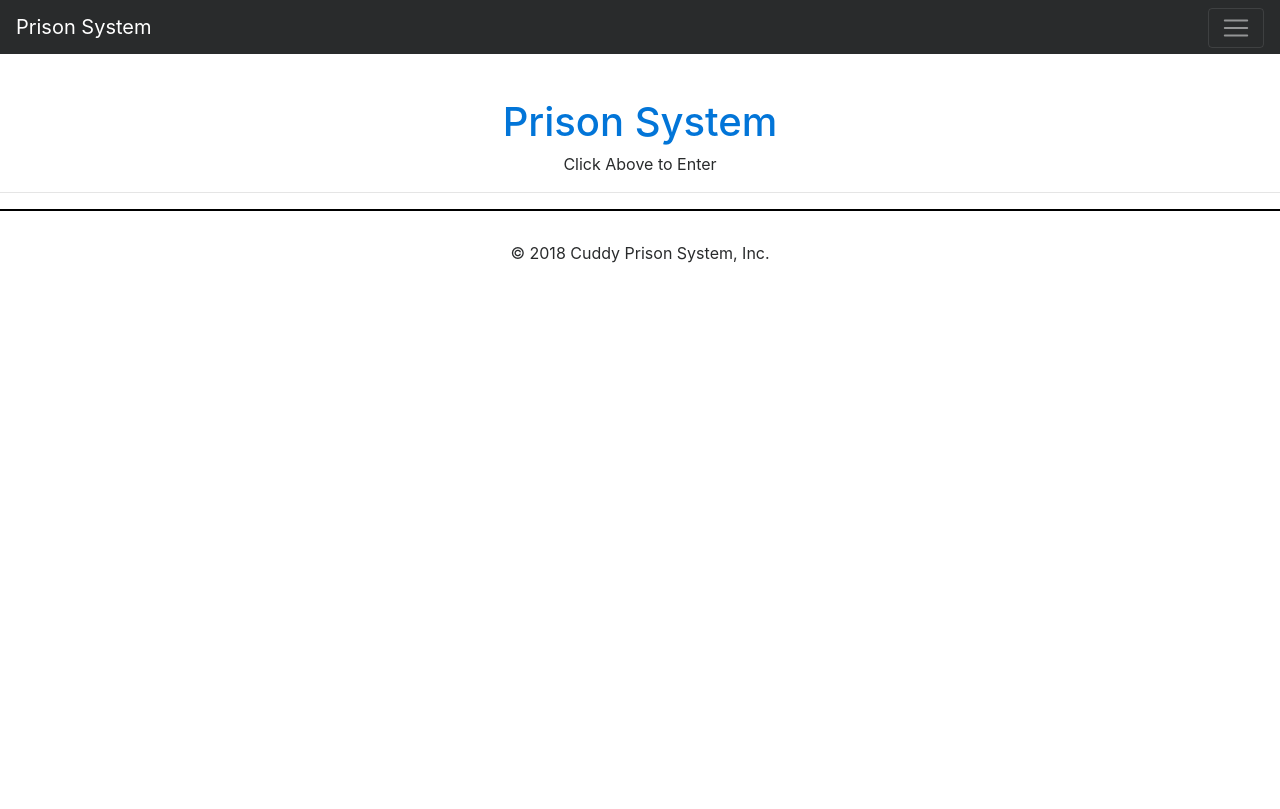
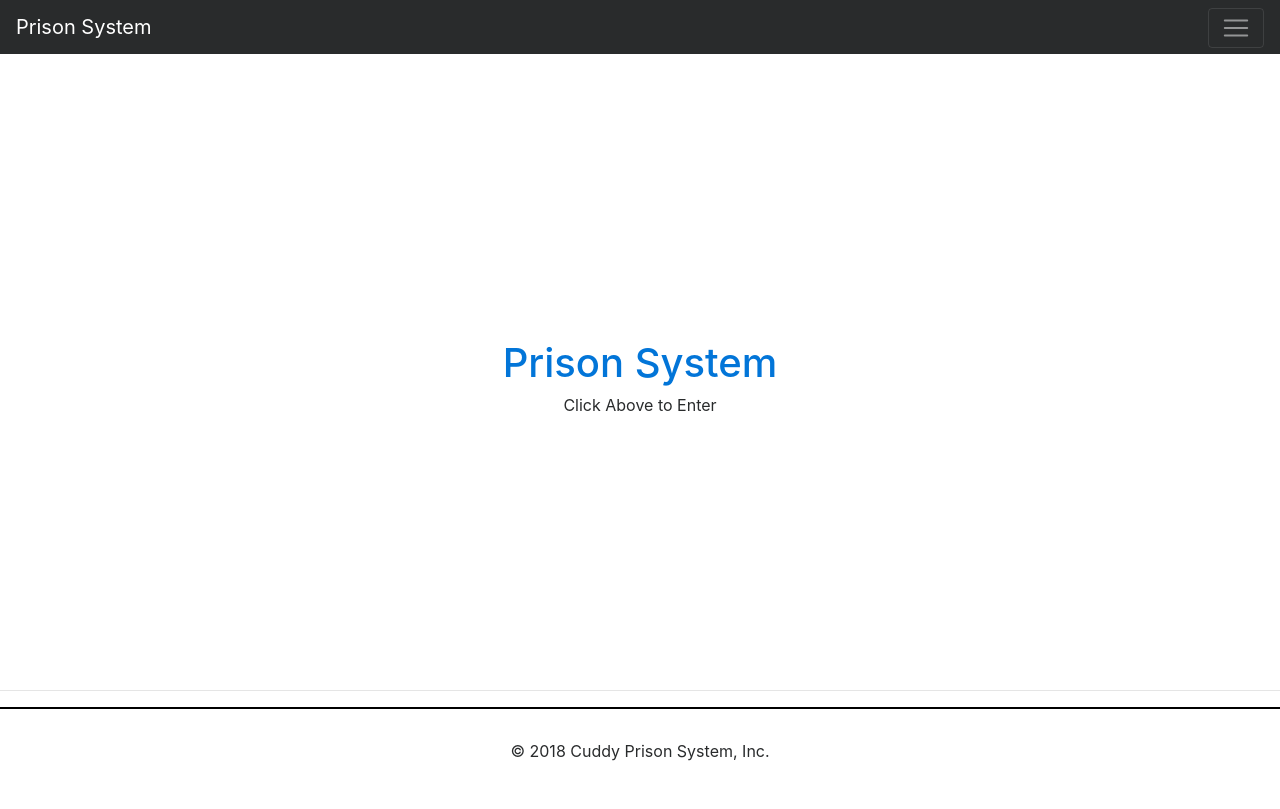
Before and after one commit to ravenusmc/prison_system, a PHP site: page / in a window 1280 px wide. Before the commit the page ends 263 px from the top, so only its background shows below. Run offline with PHP 8.4, Linux system fonts and the light colour scheme; some libraries are stand-ins or nearby versions.

Commit message:
modified landing page

```diff
--- a/assets/css/landing.css
+++ b/assets/css/landing.css
@@ -2,6 +2,12 @@
 CSS in this file will be for the landing page
 *********************************/
 
-main {
+
+.landing_main {
   margin-top: 100px;
+  min-height: 574px;
+  display: flex;
+  flex-direction: column;
+  align-items: center;
+  justify-content: center;
 }
--- a/index.php
+++ b/index.php
@@ -5,11 +5,9 @@
 <link rel="stylesheet" type="text/css" href="./assets/css/generic.css">
 
 <!-- main part of the page -->
-<main>
-  <header>
+<main class='landing_main'>
     <h1 class='center'><a href="prison_manager">Prison System</a></h1>
     <p class='center'>Click Above to Enter</p>
-  </header>
 </main>
 
 <hr>
```
